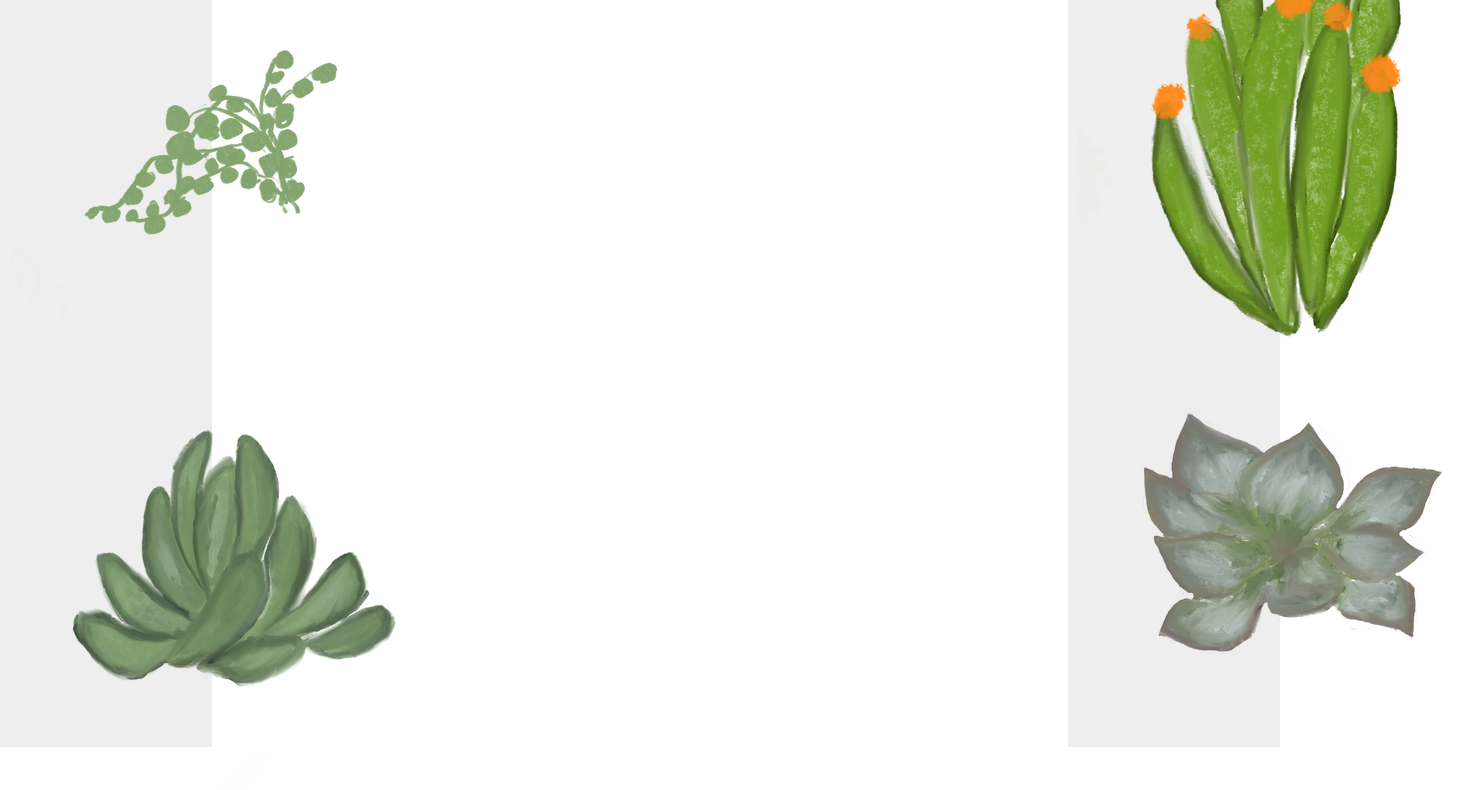
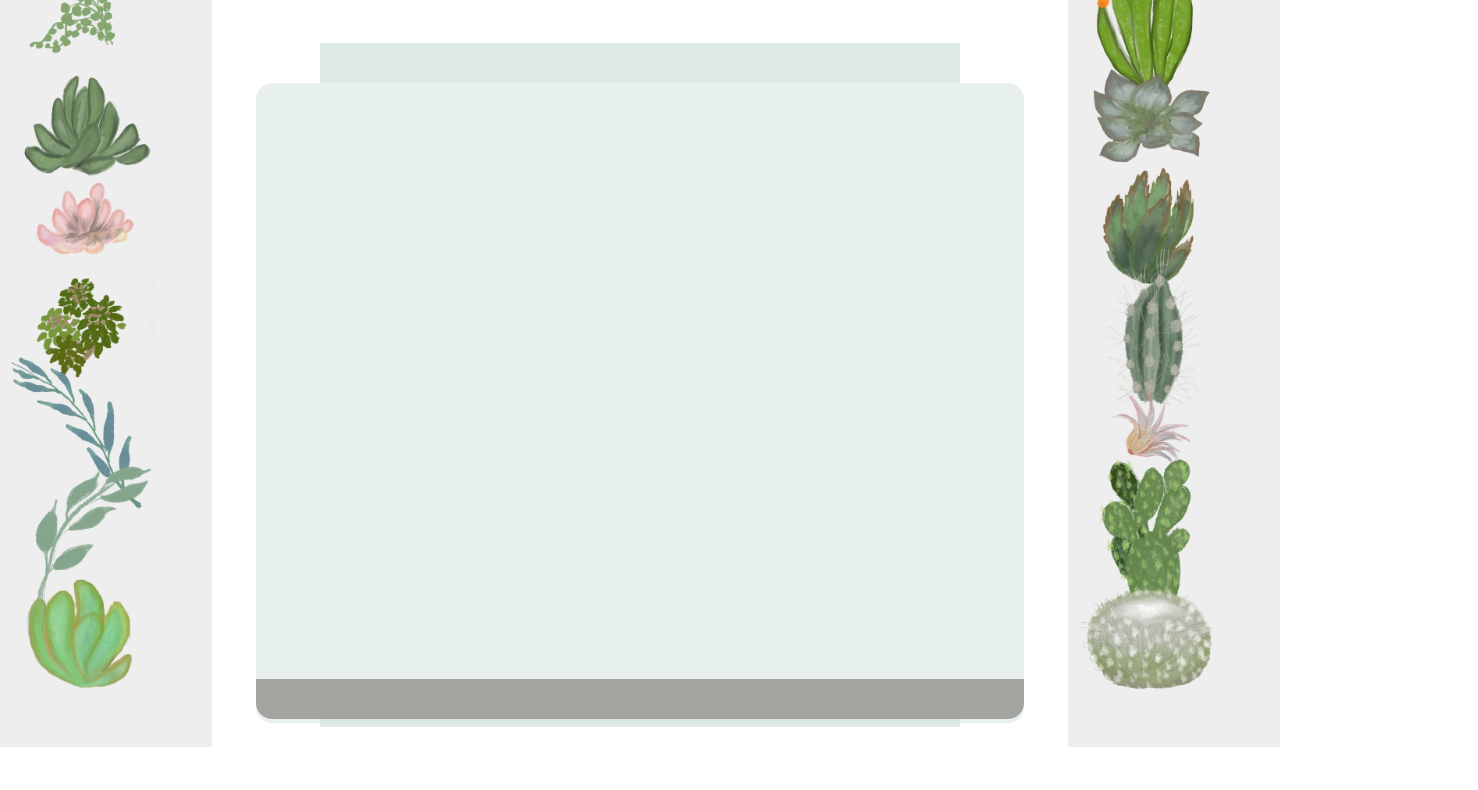
Before and after one commit to roakoth/assignment-terrarium, a plain HTML site: page index.html in a window 1280 px wide. Shown: the part 73-863 px from the top of the page, 1478 px wide, since content can reach past the window. After the commit the page ends 820 px from the top, so only its background shows below. Drawn offline with Linux system fonts and the light colour scheme.

Commit message:
added styles to .terrarium div children

```diff
--- a/style.css
+++ b/style.css
@@ -26,3 +26,61 @@ h1 {
 	height: 100%;
 	padding: 10px;
 }
+
+.plant-holder {
+	position: relative;
+	height: 13%;
+	left: -10px;
+}
+
+.plant {
+	position: absolute;
+	max-width: 150%;
+	max-height: 150%;
+	z-index: 2;
+}
+
+.jar-walls {
+	height: 80%;
+	width: 60%;
+	background: #d1e1df;
+	border-radius: 1rem;
+	position: absolute;
+	bottom: 0.5%;
+	left: 20%;
+	opacity: 0.5;
+	z-index: 1;
+}
+
+.jar-top {
+	width: 50%;
+	height: 5%;
+	background: #d1e1df;
+	position: absolute;
+	bottom: 80.5%;
+	left: 25%;
+	opacity: 0.7;
+	z-index: 1;
+}
+
+.jar-bottom {
+	width: 50%;
+	height: 1%;
+	background: #d1e1df;
+	position: absolute;
+	bottom: 0%;
+	left: 25%;
+	opacity: 0.7;
+}
+
+.dirt {
+	width: 60%;
+	height: 5%;
+	background: #3a241d;
+	position: absolute;
+	border-radius: 0 0 1rem 1rem;
+	bottom: 1%;
+	left: 20%;
+	opacity: 0.7;
+	z-index: -1;
+}
```
